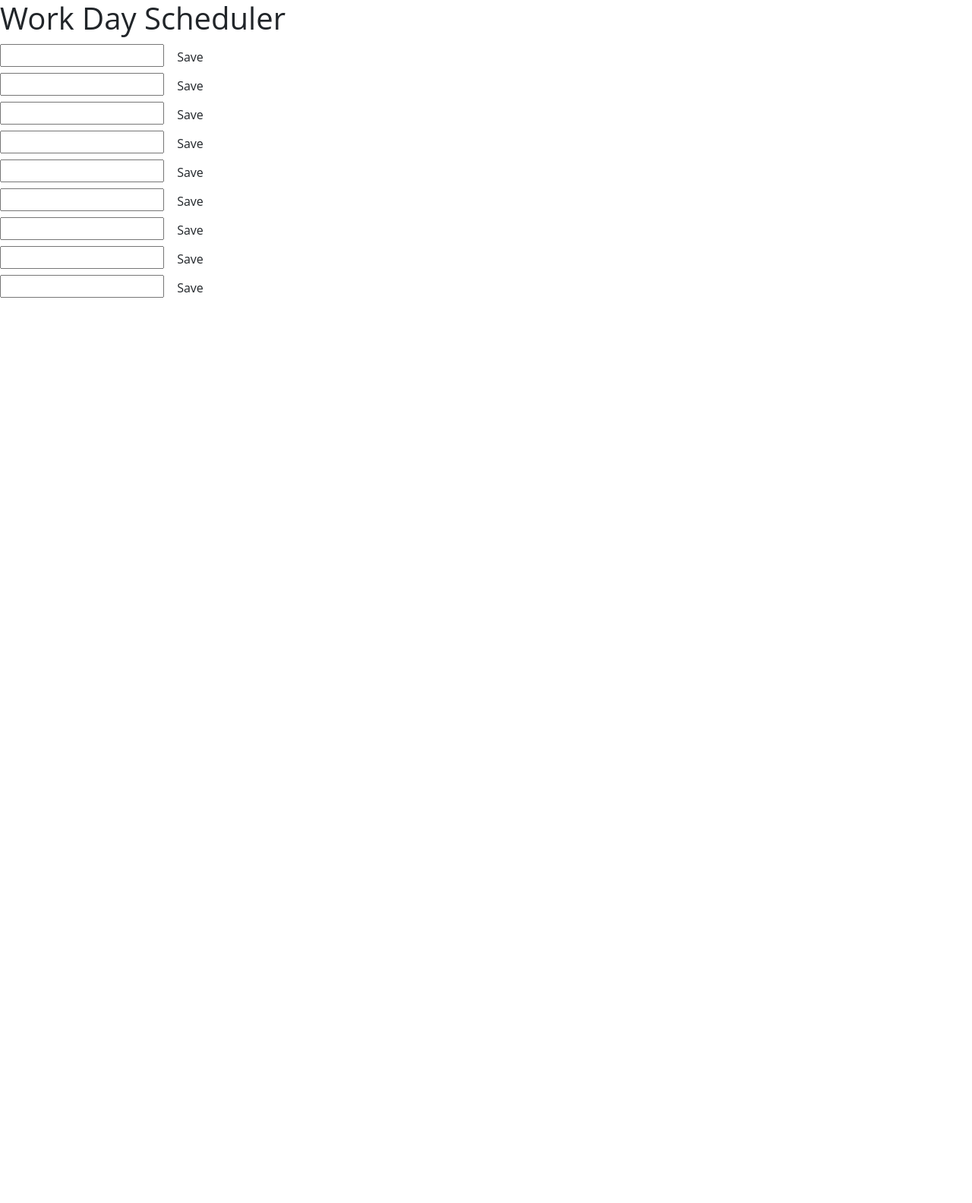
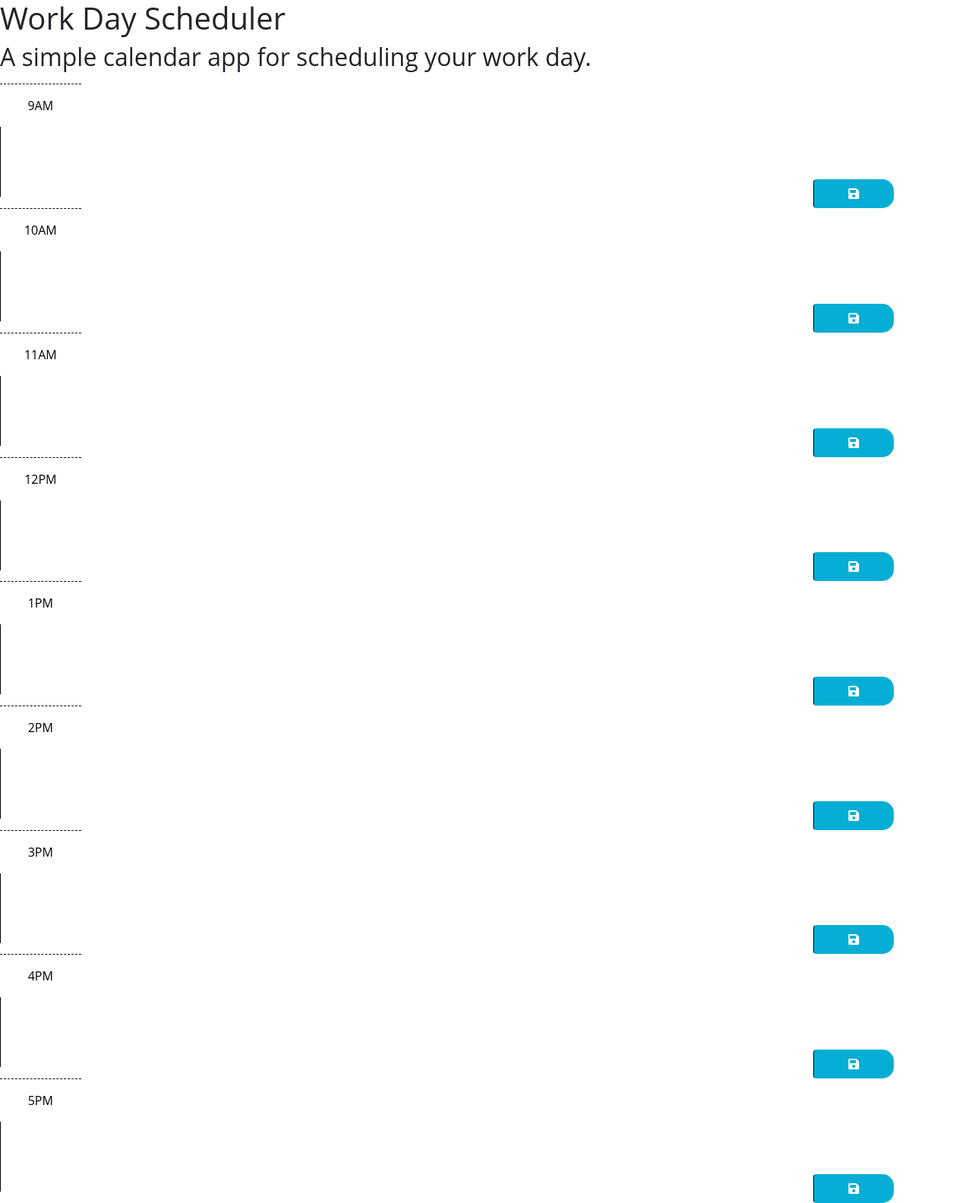
Before and after one commit to Jmussleh/Work-Day-Scheduler, a plain HTML site: page index.html in a window 1280 px wide. Shown: the whole page at 76% size. Before the commit the page ends 800 px from the top, so only its background shows below. Drawn offline with nearby package versions, Linux system fonts and the light colour scheme.

Commit message:
Added all of the variables for my IDs and started the local storage saves

```diff
--- a/Assets/script.js
+++ b/Assets/script.js
@@ -12,3 +12,35 @@ var Task2E1 = localStorage.getItem('H2');
 var Task3E1 = localStorage.getItem('H3');
 var Task4E1 = localStorage.getItem('H4');
 var Task5E1 = localStorage.getItem('H5');
+
+var Hour9 = document.getElementById('t9')
+var Hour10 = document.getElementById('t10')
+var Hour11 = document.getElementById('t11')
+var Hour12 = document.getElementById('t12')
+var Hour1 = document.getElementById('t1')
+var Hour2 = document.getElementById('t2')
+var Hour3 = document.getElementById('t3')
+var Hour4 = document.getElementById('t4')
+var Hour5 = document.getElementById('t5')
+
+Hour9.textContent = dayjs().hour(9).format('hh A')
+Hour10.textContent = dayjs().hour(10).format('hh A')
+Hour11.textContent = dayjs().hour(11).format('hh A')
+Hour12.textContent = dayjs().hour(12).format('hh A')
+Hourl.textContent = dayjs().hour(13).format('hh A')
+Hour2.textContent = dayjs().hour(14).format('hh A')
+Hour3.textContent = dayjs().hour(15).format('hh A')
+Hour4.textContent = dayjs().hour(16).format('hh A')
+Hour5.textContent = dayjs().hour(17).format('hh A')
+
+var save1 = document.getElementById('save1');
+var save2 = document.getElementById('save2');
+var save3 = document.getElementById('save3');
+var save4 = document.getElementById('save4');
+var save5 = document.getElementById('save5');
+var save6 = document.getElementById('save6');
+var save7 = document.getElementById('save7');
+var save8 = document.getElementById('save8');
+var save9 = document.getElementById('save9');
+
+var ConfirmEl = document.getElementById('Confirm');
--- a/index.html
+++ b/index.html
@@ -27,61 +27,91 @@
   <body>
   <div>
     <h1>Work Day Scheduler</h1>
+    <h2>A simple calendar app for scheduling your work day.</h2>
     <h2 id="Today"></h2>
+    <p id="Confirm"></p>
   </div>
   <container>
 
-    <section><time id="t9"></time>
-      <input type="text" class="inputClass" id="Task9">
-      <button class='btn' id="save1">Save</button>
+    <section>
+      <time id="t9"></time>
+      <div class="col-2 col-md-1 hour text-center py-3">9AM</div>
+      <textarea id=Task9 class="col-8 col-md-10 description" rows="3"> </textarea>
+      <button id="save1" class="btn saveBtn col-2 col-md-1" aria-label="save">
+        <i class="fas fa-save" aria-hidden="true"></i>
+      </button>
     </section>
 
     <section>
       <time id="t10"></time>
-      <input type="text" class="inputClass" id="Task10">
-      <button class='btn' id="save2">Save</button>
+      <div class="col-2 col-md-1 hour text-center py-3">10AM</div>
+      <textarea id="Task10" class="col-8 col-md-10 description" rows="3"> </textarea>
+      <button id="save2" class="btn saveBtn col-2 col-md-1" aria-label="save">
+        <i class="fas fa-save" aria-hidden="true"></i>
+      </button>
     </section>
 
     <section>
       <time id="t11"></time>
-      <input type="text" class="inputClass" id="Task11">
-      <button class='btn' id="save3">Save</button>
+      <div class="col-2 col-md-1 hour text-center py-3">11AM</div>
+      <textarea id="Task11" class="col-8 col-md-10 description" rows="3"> </textarea>
+      <button id="save3" class="btn saveBtn col-2 col-md-1" aria-label="save">
+        <i class="fas fa-save" aria-hidden="true"></i>
+      </button>
     </section>
 
     <section>
       <time id="t12"></time>
-      <input type="text" class="inputClass" id="Task12">
-      <button class='btn' id="save4">Save</button>
+      <div class="col-2 col-md-1 hour text-center py-3">12PM</div>
+      <textarea id="Task12" class="col-8 col-md-10 description" rows="3"> </textarea>
+      <button id="save4" class="btn saveBtn col-2 col-md-1" aria-label="save">
+        <i class="fas fa-save" aria-hidden="true"></i>
+      </button>
     </section>
 
     <section>
       <time id="t1"></time>
-      <input type="text" class="inputClass" id="Task1">
-      <button class='btn' id="save5">Save</button>
+      <div class="col-2 col-md-1 hour text-center py-3">1PM</div>
+      <textarea id="Task1" class="col-8 col-md-10 description" rows="3"> </textarea>
+      <button id="save5" class="btn saveBtn col-2 col-md-1" aria-label="save">
+        <i class="fas fa-save" aria-hidden="true"></i>
+      </button>
     </section>
 
     <section>
       <time id="t2"></time>
-      <input type="text" class="inputClass" id="Task2">
-      <button class='btn' id="save6">Save</button>
+      <div class="col-2 col-md-1 hour text-center py-3">2PM</div>
+      <textarea id="Task2" class="col-8 col-md-10 description" rows="3"> </textarea>
+      <button id="save6" class="btn saveBtn col-2 col-md-1" aria-label="save">
+        <i class="fas fa-save" aria-hidden="true"></i>
+      </button>
     </section>
 
     <section>
       <time id="t3"></time>
-      <input type="text" class="inputClass" id="Task3">
-      <button class='btn' id="save7">Save</button>
+      <div class="col-2 col-md-1 hour text-center py-3">3PM</div>
+      <textarea id="Task3" class="col-8 col-md-10 description" rows="3"> </textarea>
+      <button id="save7" class="btn saveBtn col-2 col-md-1" aria-label="save">
+        <i class="fas fa-save" aria-hidden="true"></i>
+      </button>
     </section>
 
     <section>
       <time id="t4"></time>
-      <input type="text" class="inputClass" id="Task4">
-      <button class='btn' id="save8">Save</button>
+      <div class="col-2 col-md-1 hour text-center py-3">4PM</div>
+      <textarea id="Task4" class="col-8 col-md-10 description" rows="3"> </textarea>
+      <button id="save8" class="btn saveBtn col-2 col-md-1" aria-label="save">
+        <i class="fas fa-save" aria-hidden="true"></i>
+      </button>
     </section>
 
     <section>
       <time id="t5"></time>
-      <input type="text" class="inputClass" id="Task5">
-      <button class='btn' id="save9">Save</button>
+      <div class="col-2 col-md-1 hour text-center py-3">5PM</div>
+      <textarea id="Task5" class="col-8 col-md-10 description" rows="3"> </textarea>
+      <button id="save9" class="btn saveBtn col-2 col-md-1" aria-label="save">
+        <i class="fas fa-save" aria-hidden="true"></i>
+      </button>
     </section>
 
   </container>
```
